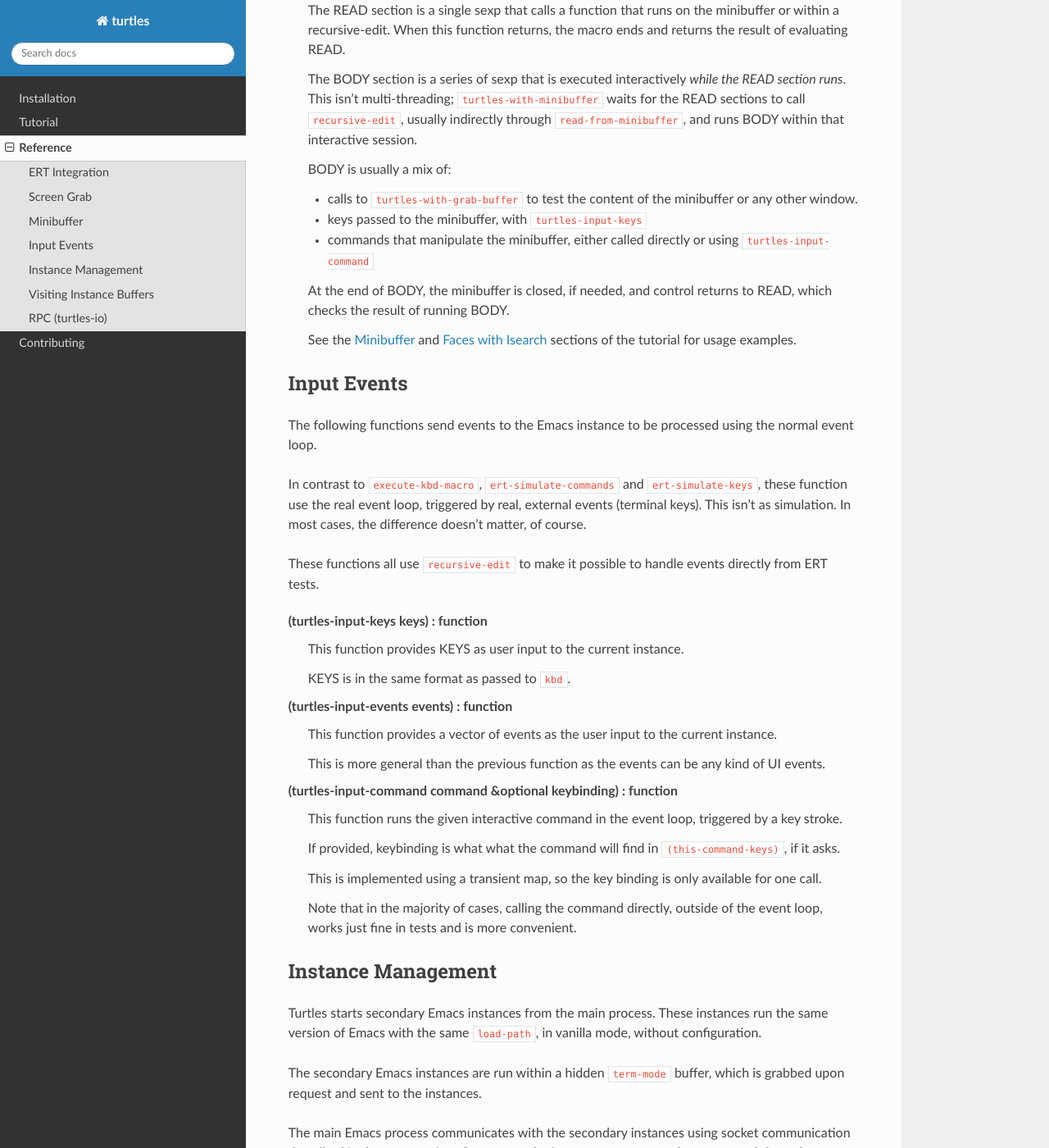
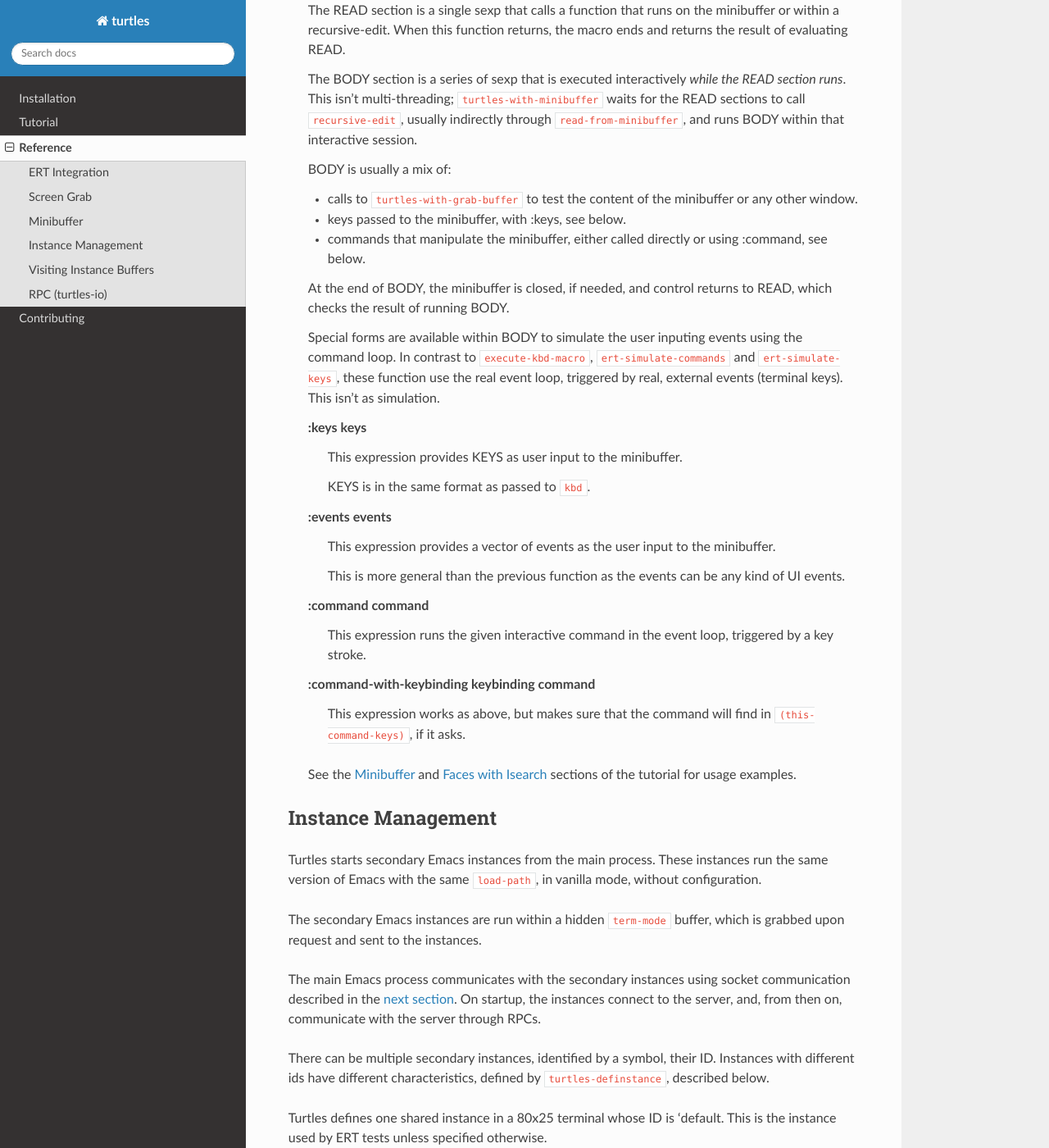
Before and after one commit to emacsmirror/turtles, a Sphinx documentation site: the page built from docs/source/reference.rst, in a window 1280 px wide and 1400 px high, scrolled down 4078 px. Shown: the whole window at 82% size. Built offline with Sphinx 7.4.7 and the Read the Docs theme 3.1.0, drawn with Linux system fonts in a browser that asks for light colours.

Commit message:
docs: Replace turtles-send-keys etc. with :keys etc. in the docs.

```diff
--- a/docs/source/reference.rst
+++ b/docs/source/reference.rst
@@ -271,64 +271,42 @@ Minibuffer
     - calls to :code:`turtles-with-grab-buffer` to test the content of
       the minibuffer or any other window.
 
-    - keys passed to the minibuffer, with :code:`turtles-input-keys`
+    - keys passed to the minibuffer, with :keys, see below.
 
     - commands that manipulate the minibuffer, either called directly
-      or using :code:`turtles-input-command`
+      or using :command, see below.
 
     At the end of BODY, the minibuffer is closed, if needed, and
     control returns to READ, which checks the result of running BODY.
 
+    Special forms are available within BODY to simulate the user inputing
+    events using the command loop. In contrast to :code:`execute-kbd-macro`,
+    :code:`ert-simulate-commands` and :code:`ert-simulate-keys`, these
+    function use the real event loop, triggered by real, external events
+    (terminal keys). This isn't as simulation.
+
+    :keys keys
+        This expression provides KEYS as user input to the minibuffer.
+
+        KEYS is in the same format as passed to :code:`kbd`.
+
+    :events events
+        This expression provides a vector of events as the user input
+        to the minibuffer.
+
+        This is more general than the previous function as the events
+        can be any kind of UI events.
+
+    :command command
+        This expression runs the given interactive command in the event
+        loop, triggered by a key stroke.
+
+    :command-with-keybinding keybinding command
+        This expression works as above, but makes sure that the command
+        will find in :code:`(this-command-keys)`, if it asks.
+
     See the :ref:`tut_minibuffer` and :ref:`tut_isearch` sections of
     the tutorial for usage examples.
-
-.. _input:
-
-Input Events
-------------
-
-.. index::
-    pair: function; turtles-input-keys
-    pair: function; turtles-input-events
-    pair: function; turtles-input-command
-
-The following functions send events to the Emacs instance to be
-processed using the normal event loop.
-
-In contrast to :code:`execute-kbd-macro`,
-:code:`ert-simulate-commands` and :code:`ert-simulate-keys`, these
-function use the real event loop, triggered by real, external events
-(terminal keys). This isn't as simulation. In most cases, the
-difference doesn't matter, of course.
-
-These functions all use :code:`recursive-edit` to make it possible to
-handle events directly from ERT tests.
-
-(turtles-input-keys keys) : function
-    This function provides KEYS as user input to the current instance.
-
-    KEYS is in the same format as passed to :code:`kbd`.
-
-(turtles-input-events events) : function
-    This function provides a vector of events as the user input to the
-    current instance.
-
-    This is more general than the previous function as the events can
-    be any kind of UI events.
-
-(turtles-input-command command &optional keybinding) : function
-    This function runs the given interactive command in the event
-    loop, triggered by a key stroke.
-
-    If provided, keybinding is what what the command will find in
-    :code:`(this-command-keys)`, if it asks.
-
-    This is implemented using a transient map, so the key binding is
-    only available for one call.
-
-    Note that in the majority of cases, calling the command directly,
-    outside of the event loop, works just fine in tests and is more
-    convenient.
 
 .. _instances:
 
```
Also changed, not shown: docs/source/tutorial.rst (+14 -13 lines), 1 other file.
